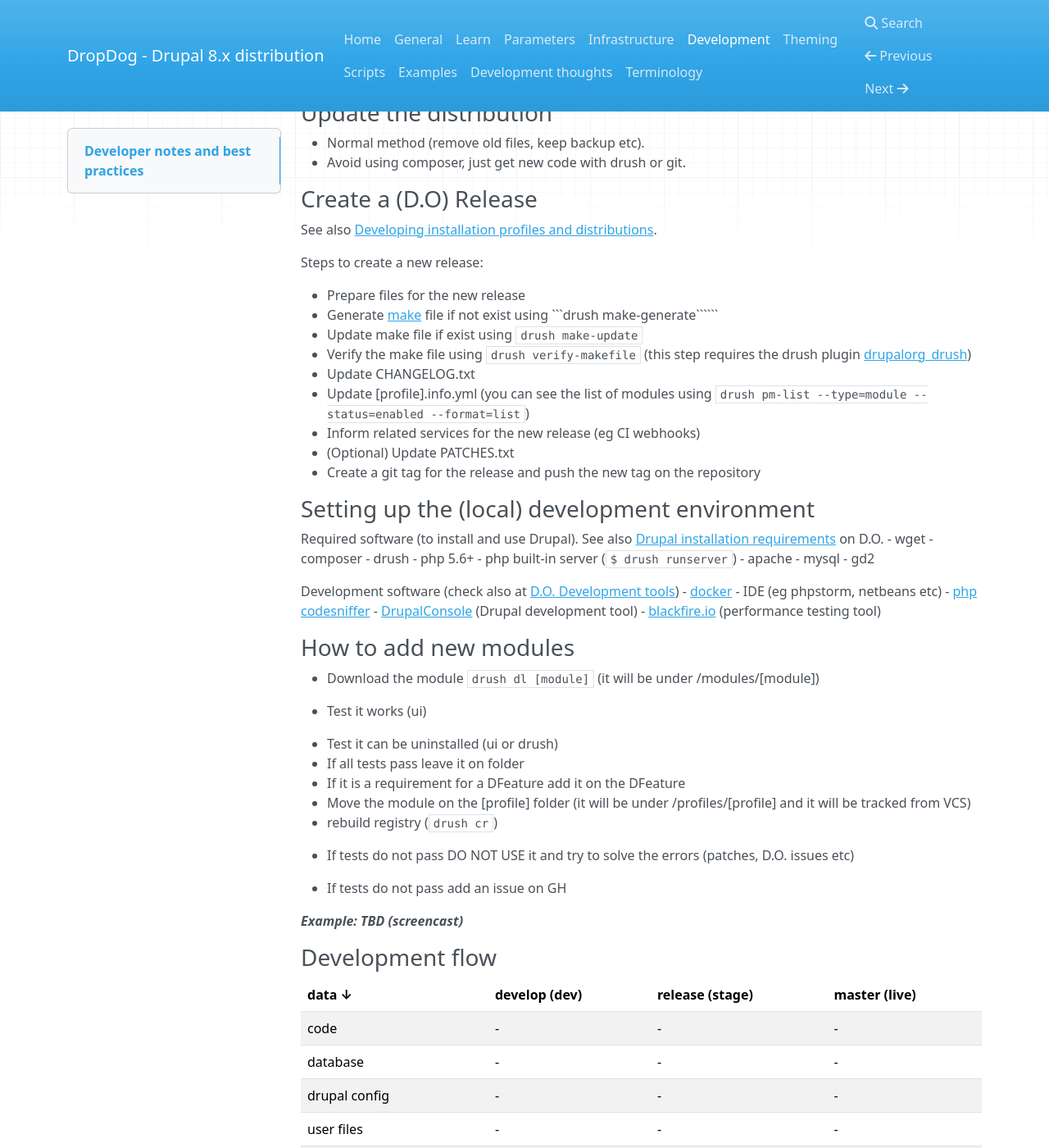
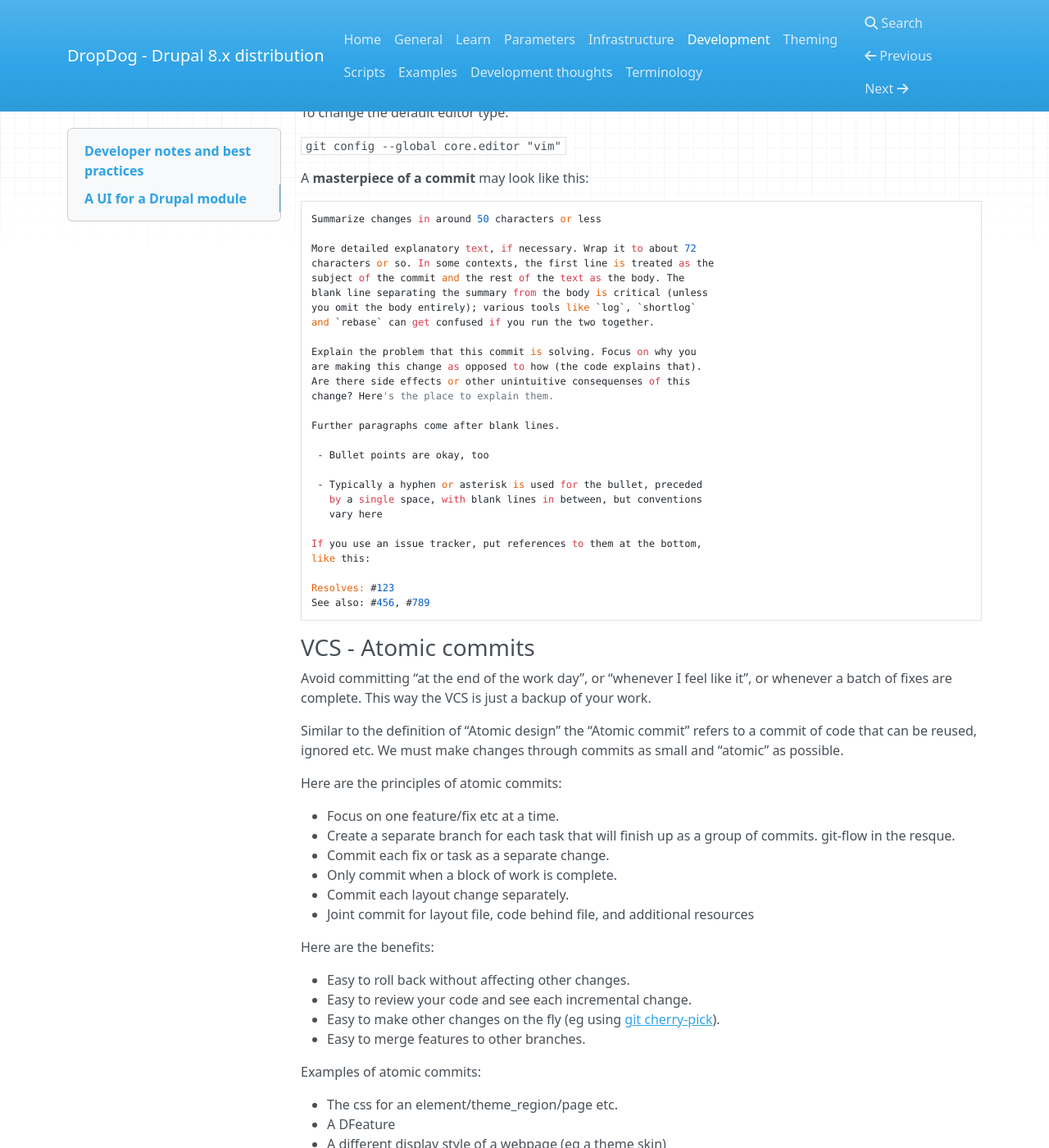
Before and after one commit to dropdog/docs, an MkDocs documentation site: the page built from docs/development.md, in a window 1280 px wide and 1400 px high, scrolled down 2928 px. Shown: the whole window at 82% size. Built offline with MkDocs 1.6.1, drawn with Linux system fonts in a browser that asks for light colours; nearby versions of some CDN libraries; old or Windows-style settings are respelled for this version of MkDocs; some of the changed text lies outside the part shown.

Commit message:
Autocommit

````diff
--- a/docs/development.md
+++ b/docs/development.md
@@ -84,7 +84,7 @@ Tasks are also issues but with a different label.
 - View your [Assigned](https://github.com/issues/assigned) issues.
 - View your [Mentioned](https://github.com/issues/mentioned) issues.
 
-### Using git and VCS (Version Control System)
+### VCS - Using git-flow and related tools
 We are using the default **[git-flow](http://nvie.com/posts/a-successful-git-branching-model/) methodology** and its conventions.
 
 See the [git-flow cheatsheet](http://danielkummer.github.io/git-flow-cheatsheet/) for fast learning.
@@ -101,8 +101,90 @@ See the [git-flow cheatsheet](http://danielkummer.github.io/git-flow-cheatsheet/
 - After each successful release there will be a new **make file** from existing files/configuration.
 - Modules that are used for development (devel, masquarade etc) will be commited to Github but **they will not be imported to the make file** except if they are requirements for any of the modules of the distribution.
 
-### Git commit best practices
-TBD
+### VCS- Git commit best practices
+[Git Commit](https://git-scm.com/docs/git-commit) messages are so important for a good team collaboration as also as for a sustainable development workflow.
+
+Here are the 7 rules of a great git commit message. Taken from [How to Write a Git Commit Message](http://chris.beams.io/posts/git-commit/).
+
+- Separate subject from body with a blank line.
+- Limit the subject line to 50 characters, Github and many other tools use the title on their UI.
+- Capitalize the subject line.
+- Do not end the subject line with a period!
+- **Use the imperative mood** in the subject line.
+- Wrap the body at 72 characters.
+- Use the body to explain **what and why** vs **how**.
+
+In practice in order to open the editor to write the commit do not use the ```-m``` flag because it prevents from opening the editor. Instead use:
+
+```git commit``` which opens the default editor for git.
+
+To change the default editor type:
+
+```git config --global core.editor "vim"```
+
+A **masterpiece of a commit** may look like this:
+
+```
+Summarize changes in around 50 characters or less
+
+More detailed explanatory text, if necessary. Wrap it to about 72
+characters or so. In some contexts, the first line is treated as the
+subject of the commit and the rest of the text as the body. The
+blank line separating the summary from the body is critical (unless
+you omit the body entirely); various tools like `log`, `shortlog`
+and `rebase` can get confused if you run the two together.
+
+Explain the problem that this commit is solving. Focus on why you
+are making this change as opposed to how (the code explains that).
+Are there side effects or other unintuitive consequenses of this
+change? Here's the place to explain them.
+
+Further paragraphs come after blank lines.
+
+ - Bullet points are okay, too
+
+ - Typically a hyphen or asterisk is used for the bullet, preceded
+   by a single space, with blank lines in between, but conventions
+   vary here
+
+If you use an issue tracker, put references to them at the bottom,
+like this:
+
+Resolves: #123
+See also: #456, #789
+```
+### VCS - Atomic commits
+
+Avoid committing “at the end of the work day”, or “whenever I feel like it”, or whenever a batch of fixes are complete. This way the VCS is just a backup of your work.
+
+Similar to the definition of "Atomic design" the "Atomic commit" refers to a commit of code that can be reused, ignored etc. We must make changes through commits as small and “atomic” as possible.
+
+Here are the principles of atomic commits:
+
+- Focus on one feature/fix etc at a time.
+- Create a separate branch for each task that will finish up as a group of commits. git-flow in the resque.
+- Commit each fix or task as a separate change.
+- Only commit when a block of work is complete.
+- Commit each layout change separately.
+- Joint commit for layout file, code behind file, and additional resources
+
+Here are the benefits:
+
+- Easy to roll back without affecting other changes.
+- Easy to review your code and see each incremental change.
+- Easy to make other changes on the fly (eg using [git cherry-pick](https://git-scm.com/docs/git-cherry-pick)).
+- Easy to merge features to other branches.
+
+Examples of atomic commits:
+
+- The css for an element/theme_region/page etc.
+- A DFeature
+- A different display style of a webpage (eg a theme skin)
+- A js effect/functionality (eg a js function)
+- A fix for a bug
+- A UI for a Drupal module
+-
+
 
 ### Applying patches
 
````
Also changed, not shown: other parts of docs/development.md (+1 -1 lines).
